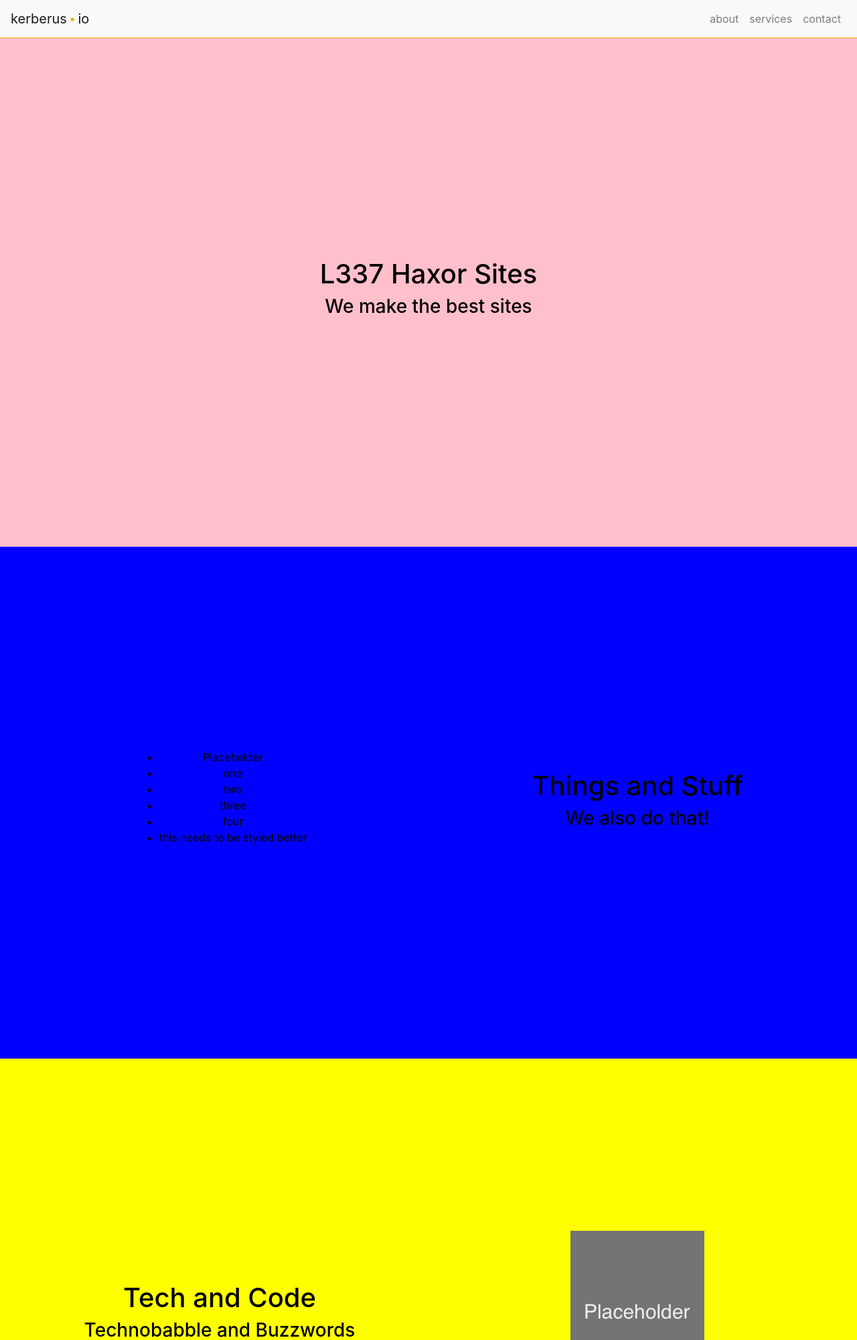
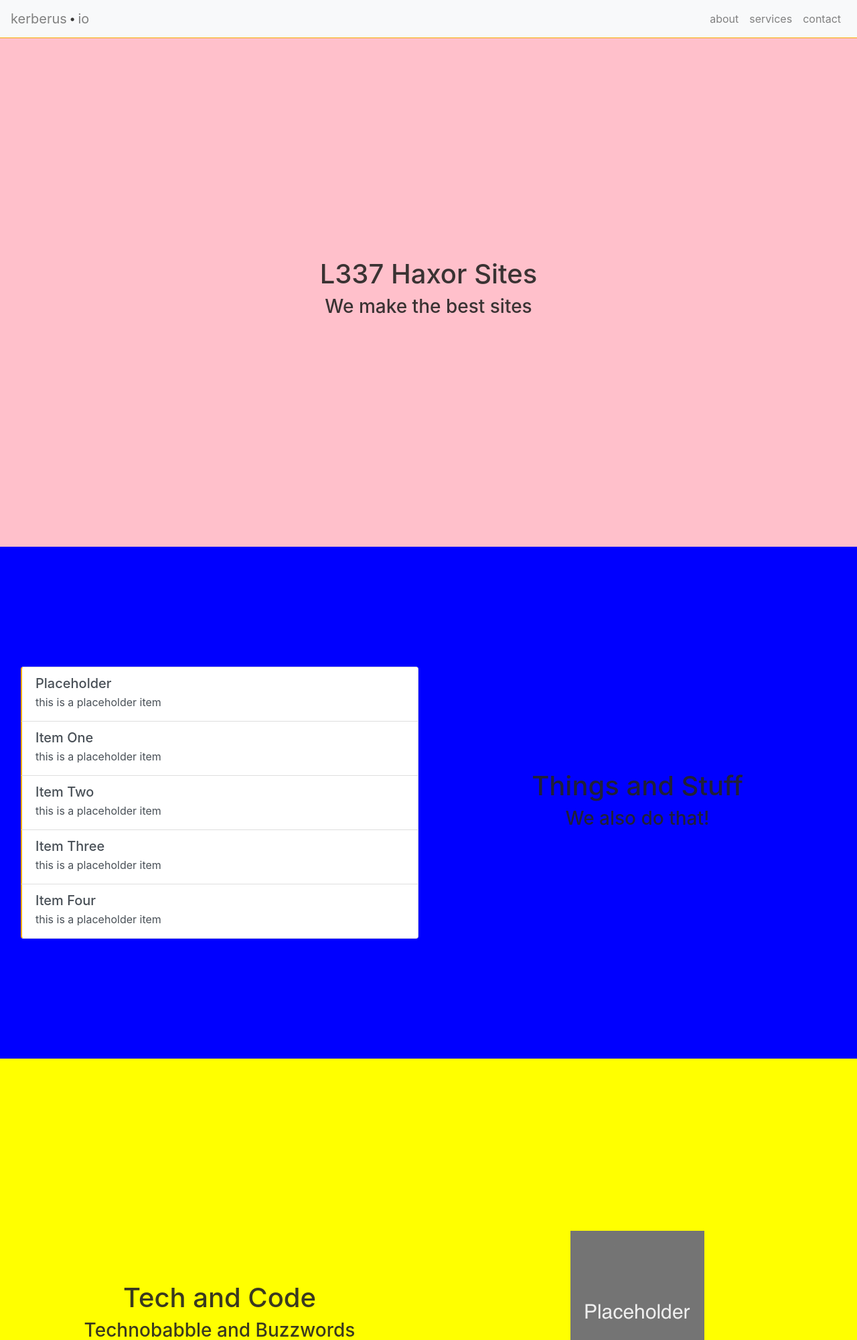
Before and after one commit to kerberus-io/kerberusIO, a Flask app: page / in a window 1280 px wide. Shown: the top 2000 px of the page at 67% size. Run offline with Flask 2, Linux system fonts and the light colour scheme; some libraries are stand-ins or nearby versions.

Commit message:
more ui tweaks

```diff
--- a/kerberusIO/Main.py
+++ b/kerberusIO/Main.py
@@ -18,13 +18,22 @@ def main():
 
     about = {"name": "about", "type": "split",
              "left": {"type": "list", "list":
-                      ["Placeholder", "one", "two", "three", "four", "this needs to be styled better"]
+                      [
+                          {"title": "Placeholder", "copy": "this is a placeholder item"},
+                          {"title": "Item One", "copy": "this is a placeholder item"},
+                          {"title": "Item Two", "copy": "this is a placeholder item"},
+                          {"title": "Item Three", "copy": "this is a placeholder item"},
+                          {"title": "Item Four", "copy": "this is a placeholder item"}]
                       },
              "right": {"type": "splash", "headline": "Things and Stuff", "copy": "We also do that!"}
              }
 
     services = {"name": "services", "type": "split",
-                "right": {"type": "image", "file": "placeholder_card.png", "alt": "this is just a placeholder"},
+                "right": {
+                    "type": "image",
+                    "file": "placeholder_card.png",
+                    "alt": "this is just a placeholder",
+                    "title": "Image Placeholder"},
                 "left": {"type": "splash", "headline": "Tech and Code", "copy": "Technobabble and Buzzwords"}
                 }
 
--- a/kerberusIO/static/css/main.css
+++ b/kerberusIO/static/css/main.css
@@ -85,16 +85,22 @@ header {
     color: var(--light);
 }
 
+.navbar-light .navbar-brand .active {
+    color: var(--dark);
+}
+
+.navbar-light .navbar-brand {
+    color: var(--light);
+}
+
 .logo-bullet {
     font-size: 4pt;
-    /*color: orange;*/
     color: var(--light);
     vertical-align: middle;
 }
 
-
-.nav-link .active {
-    color: var(--main);
+.navbar-light .navbar-nav .nav-link {
+    color: var(--light);
 }
 
 .navbar-light .navbar-nav .nav-link.active {
@@ -113,11 +119,29 @@ header {
  * Content
  */
 .card {
+    border: 0;
     border-left: 2px solid var(--main);
+    border-bottom-right-radius: 0;
+    border-top-right-radius: 0;
 }
+
 .card-img-right {
     width: 35%;
     height: 35%;
+}
+
+.card-body {
+    color: var(--dark);
+    /*border-bottom-right-radius: 0;*/
+    /*border-top-right-radius: 0;*/
+}
+
+span.social > a:hover {
+    color: var(--main);
+}
+
+a.card-body:hover {
+    color: var(--main);
 }
 
 .jumbotron {
@@ -164,9 +188,12 @@ header {
     justify-content: center;
     text-align: center;
 
-    color: black;
+    color: var(--dark);
 }
 
+.list-group{
+    width: 100%;
+}
 
 div.content > .row {
     align-items: center;
--- a/kerberusIO/templates/partials/cards/owner.html
+++ b/kerberusIO/templates/partials/cards/owner.html
@@ -1,11 +1,9 @@
 <div class="col-md-6">
     <div class="card flex-md-row mb-4 box-shadow h-md-250">
         <div class="card-body d-flex flex-column align-items-start">
-{#            <strong class="d-inline-block mb-2 text-primary">World</strong>#}
             <h3 class="mb-0">
-                <a class="text-dark" href="#">{{ owner["name"] }}</a>
+                {{ owner["name"] }}
             </h3>
-{#            <div class="mb-1 text-muted">Nov 12</div>#}
             <p class="card-text mb-auto">This is a wider card with supporting text below as a natural lead-in to additional content.</p>
             <span class="social">
                 <a href="https://github.com/{{ owner['github'] }}" target="_blank"><i class="fab fa-github-square"></i></a>
--- a/kerberusIO/templates/partials/sections/image-section.html
+++ b/kerberusIO/templates/partials/sections/image-section.html
@@ -1 +1 @@
-<img src="{{ url_for('static', filename='img/') }}{{ section['file'] }}" alt="{{ section['alt'] }}">
+<img src="{{ url_for('static', filename='img/') }}{{ section['file'] }}" alt="{{ section['alt'] }}" title="{{ section['title'] }}">
--- /dev/null
+++ b/kerberusIO/templates/partials/sections/list-item.html
@@ -0,0 +1,6 @@
+<div class="list-group-item list-group-item-action flex-column align-items-start">
+    <div class="d-flex w-100 justify-content-between">
+        <h5 class="mb-1">{{ item['title'] }}</h5>
+    </div>
+    <p class="mb-1 text-left">{{ item['copy'] }}</p>
+</div>
--- a/kerberusIO/templates/partials/sections/list-section.html
+++ b/kerberusIO/templates/partials/sections/list-section.html
@@ -1,5 +1,5 @@
-<ul>
-{% for item in section['list'] %}
-    <li>{{ item }}</li>
-{% endfor %}
-</ul>
+<div class="list-group">
+    {% for item in section['list'] %}
+        {% include "partials/sections/list-item.html" %}
+    {% endfor %}
+</div>
```
